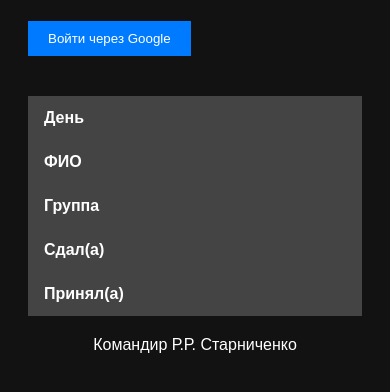
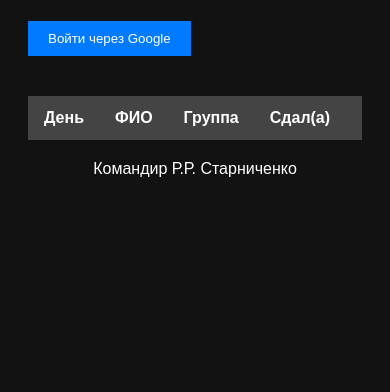
Before and after one commit to Zeff1rkka22/duty-table, a plain HTML site: page index.html in a window 390 px wide. Shown: the part 144-536 px from the top of the page. Drawn offline with Linux system fonts and the light colour scheme; no server answers.

Commit message:
Update index.html

```diff
--- a/index.html
+++ b/index.html
@@ -2,7 +2,7 @@
 <html lang="ru">
 <head>
   <meta charset="UTF-8" />
-  <meta name="viewport" content="width=device-width, initial-scale=1.0"/>
+  <meta name="viewport" content="width=device-width, initial-scale=1.0, maximum-scale=5.0, user-scalable=yes"/>
   <title>Расписание дежурств</title>
   <style>
   body {
@@ -69,7 +69,7 @@
     color: white;
   }
 
-  /* Адаптация для мобильных устройств */
+  /* Адаптация для мобильных устройств (удалены ограничения на ширину) */
   @media (max-width: 600px) {
     table {
       width: 100%;
@@ -78,29 +78,22 @@
     }
 
     th, td {
-      display: inline-block;
-      width: 100%;
-      text-align: left;
       padding: 12px 15px;
-      border: 1px solid #444; /* Добавляем границу, чтобы было видно разделение строк */
     }
 
     th {
-      background-color: #444; /* Меняем цвет фона для заголовков */
+      background-color: #444;
     }
 
     td {
-      background-color: #333; /* Меняем фон для ячеек */
+      background-color: #333;
     }
 
-    /* Сделать таблицу горизонтальной */
     #footer {
       display: block;
       text-align: center;
     }
-
   }
-
   </style>
 </head>
 <body>
```
